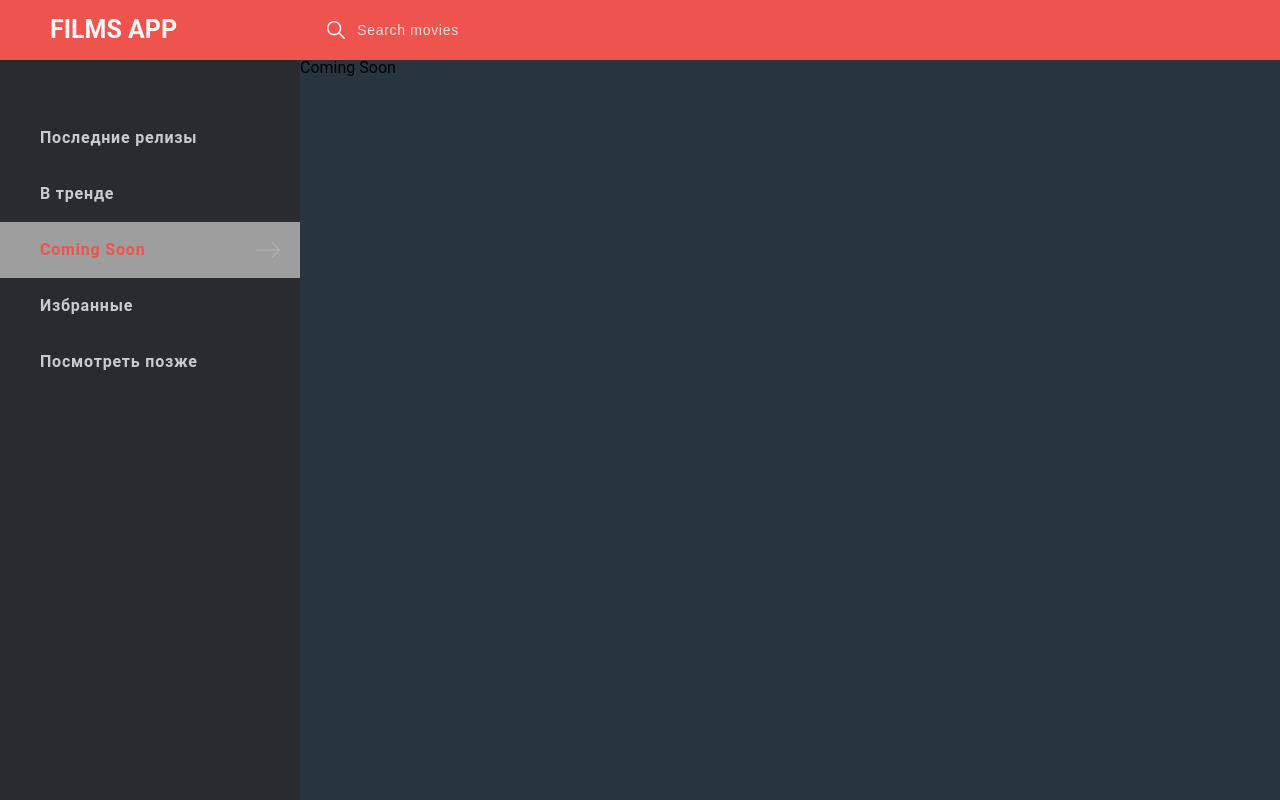
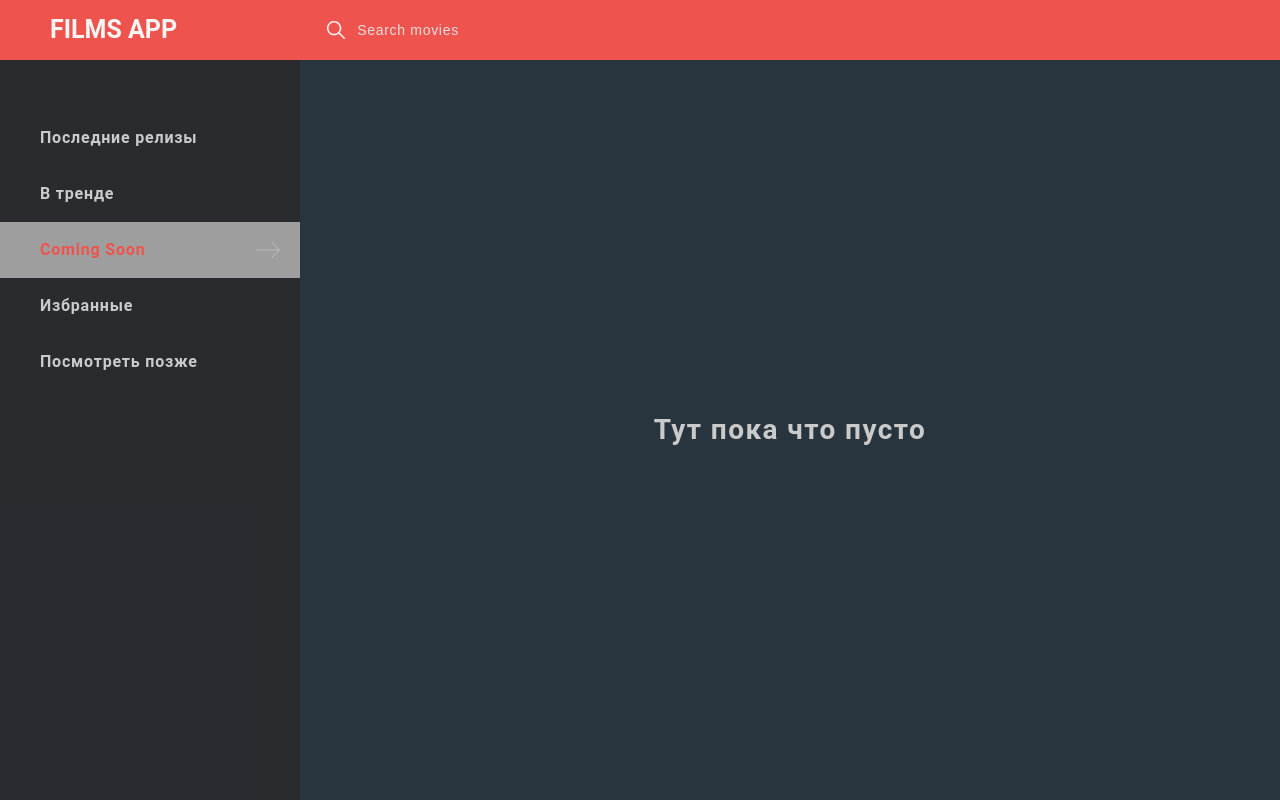
Before and after one commit to maxi3336/films-pet, a React (Create React App) app: page /coming in a window 1280 px wide. Built offline with nearby package versions, Linux system fonts and the light colour scheme; grey boxes are pictures that could not be loaded.

Commit message:
feat: :lipstick: add placeholders to empty pages

```diff
--- a/src/pages/ComingSoon.js
+++ b/src/pages/ComingSoon.js
@@ -1,5 +1,7 @@
+import Empty from "../components/Secondary/Empty";
+
 const ComingSoon = () => {
-  return <h1>Coming Soon</h1>;
+  return <Empty />;
 };
 
 export default ComingSoon;
--- a/src/pages/Favorites.js
+++ b/src/pages/Favorites.js
@@ -1,5 +1,7 @@
+import Empty from "../components/Secondary/Empty";
+
 const Favorites = () => {
-  return <h1>Favorites</h1>;
+  return <Empty />;
 };
 
 export default Favorites;
--- a/src/pages/Trending.js
+++ b/src/pages/Trending.js
@@ -1,5 +1,7 @@
+import Empty from "../components/Secondary/Empty";
+
 const Trending = () => {
-  return <h1>Trending</h1>;
+  return <Empty />;
 };
 
 export default Trending;
--- a/src/pages/WatchLater.js
+++ b/src/pages/WatchLater.js
@@ -1,5 +1,7 @@
+import Empty from "../components/Secondary/Empty";
+
 const WatchLater = () => {
-  return <h1>WatchLater</h1>;
+  return <Empty />;
 };
 
 export default WatchLater;
```
